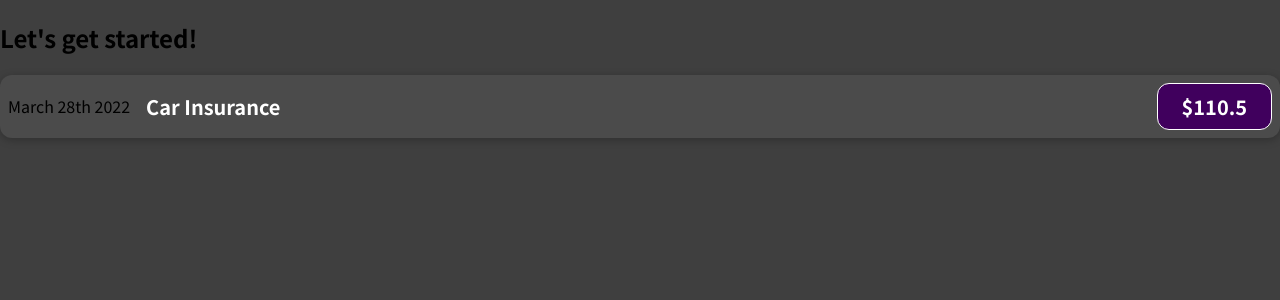
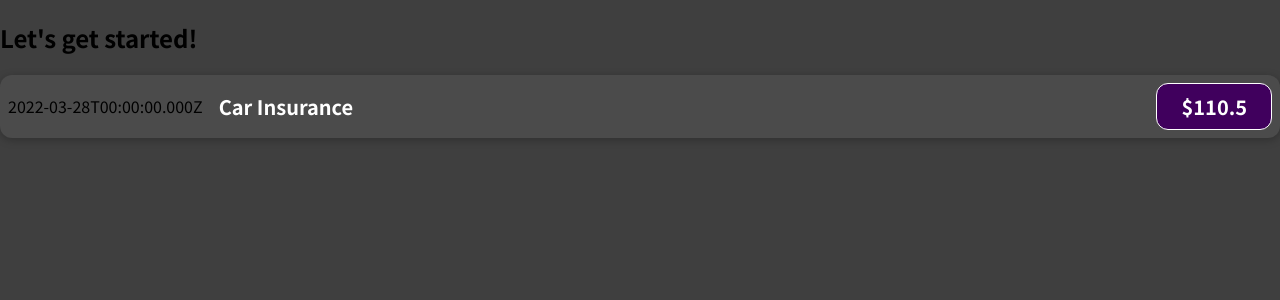
Before and after one commit to syauqeesy/kotak-pasir, a JavaScript app in the folder learn/learn-react/01-starting-setup/: page / in a window 1280 px wide. Shown: the top 300 px of the page. Built offline with nearby package versions, Linux system fonts and the light colour scheme.

Commit message:
dynamic data & expression in JSX

```diff
--- a/learn/learn-react/01-starting-setup/src/components/ExpenseItem.js
+++ b/learn/learn-react/01-starting-setup/src/components/ExpenseItem.js
@@ -1,12 +1,16 @@
 import './ExpenseItem.css'
 
 function ExpenseItem() {
+  const expenseDate = new Date(2022, 2, 28)
+  const expenseTitle = 'Car Insurance'
+  const expenseAmount = 110.5
+
   return (
     <div className="expense-item">
-      <div>March 28th 2022</div>
+      <div>{expenseDate.toISOString()}</div>
       <div className="expense-item__description">
-        <h2>Car Insurance</h2>
-        <div className="expense-item__price">$110.5</div>
+        <h2>{expenseTitle}</h2>
+        <div className="expense-item__price">${expenseAmount}</div>
       </div>
     </div>
   )
```
Also changed, not shown: 1 other file (tests, documents, lock files or other folders).
